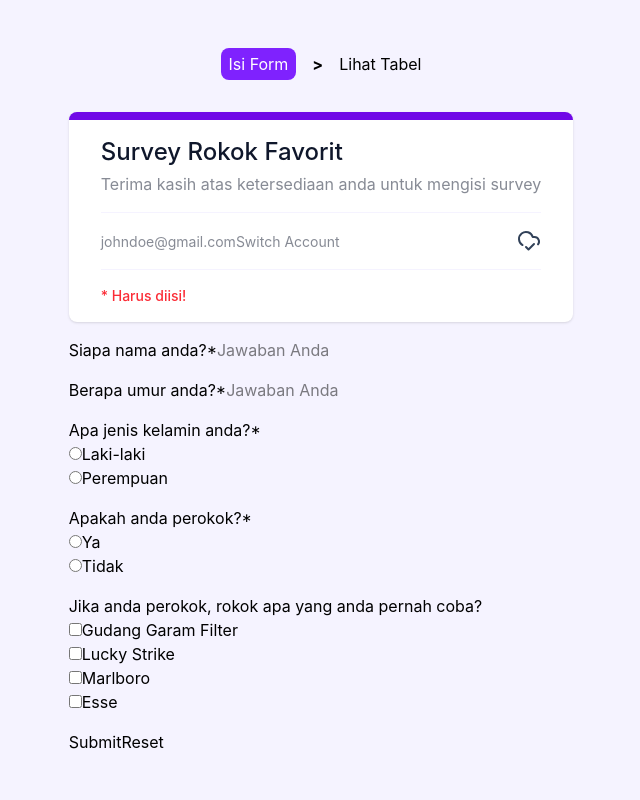
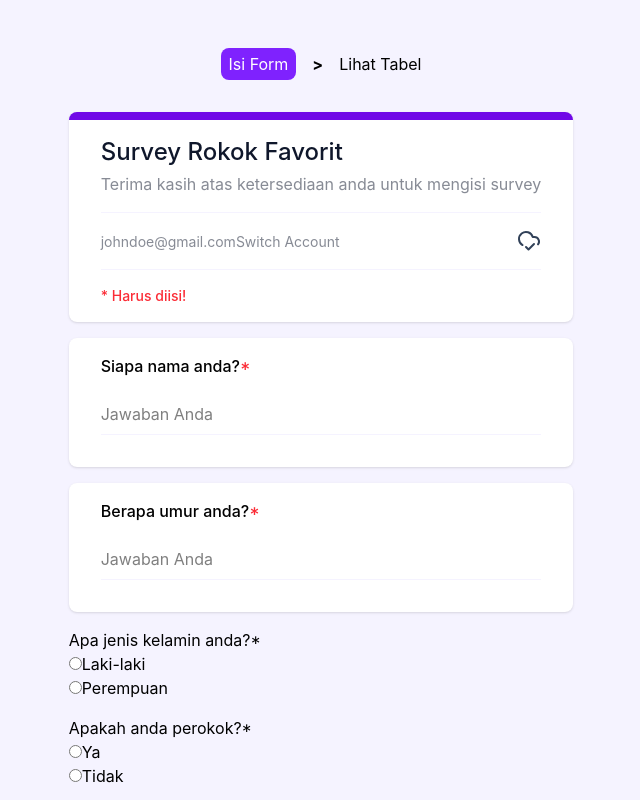
Before and after one commit to rizqyazhar/koda-b10-react1, a React (Vite) app: page / in a window 1280 px wide. Shown: the top 800 px of the page, without its empty margins (319-959 px from the left). Built offline with nearby package versions, Linux system fonts and the light colour scheme.

Commit message:
feat: apply inputnormal component to surveyformpage

```diff
--- /dev/null
+++ b/src/components/InputNormal.jsx
@@ -0,0 +1,18 @@
+export default function InputNormal(props) {
+  const { children, isRequired, forInput, errorsMessage, ...rest } = props;
+  return (
+    <div className='bg-white shadow-sm rounded-lg'>
+      <div className='flex flex-col gap-4 px-4 md:px-8 py-2 md:py-4'>
+        <label className='font-medium text-sm md:text-base' forHtml={forInput}>
+          {children}
+          {isRequired && <span className='text-red-500'>*</span>}
+        </label>
+        <input
+          className='outline-none border-b border-violet-50 py-2 text-sm md:text-base'
+          {...rest}
+        />
+        <p>{errorsMessage}</p>
+      </div>
+    </div>
+  );
+}
--- a/src/pages/SurveyFormPage.jsx
+++ b/src/pages/SurveyFormPage.jsx
@@ -3,6 +3,7 @@ import { useForm } from "react-hook-form";
 import * as yup from "yup";
 import Layout from "../layout/Layout";
 import Form from "../components/Form";
+import InputNormal from "../components/InputNormal";
 
 const schema = yup.object({
   nama: yup.string().required("Nama harus diisi"),
@@ -43,32 +44,25 @@ export default function SurveyFormPage() {
         title='Survey Rokok Favorit'
         description='Terima kasih atas ketersediaan anda untuk mengisi survey'
         email='johndoe@gmail.com'>
-        <div>
-          <label forHtml='nama'>
-            Siapa nama anda?<span>*</span>
-          </label>
-          <input
+        <InputNormal
+          errorsMessage={errors.nama?.message}
+          isRequired={true}
+          forHtml='nama'
           type='text'
           {...register("nama")}
           id='nama'
-            placeholder='Jawaban Anda'
-          />
-          <p>{errors.nama?.message}</p>
-        </div>
-        <div>
-          <div>
-            <label forHtml='umur'>
-              Berapa umur anda?<span>*</span>
-            </label>
-            <input
+          placeholder='Jawaban Anda'>
+          Siapa nama anda?
+        </InputNormal>
+        <InputNormal
+          errorsMessage={errors.umur?.message}
+          isRequired={true}
           type='number'
           {...register("umur")}
           id='umur'
-              placeholder='Jawaban Anda'
-            />
-            <p>{errors.umur?.message}</p>
-          </div>
-        </div>
+          placeholder='Jawaban Anda'>
+          Berapa umur anda?
+        </InputNormal>
         <div>
           <div>
             <p>
```
Lines whose indentation alone changed are shown as unchanged.
